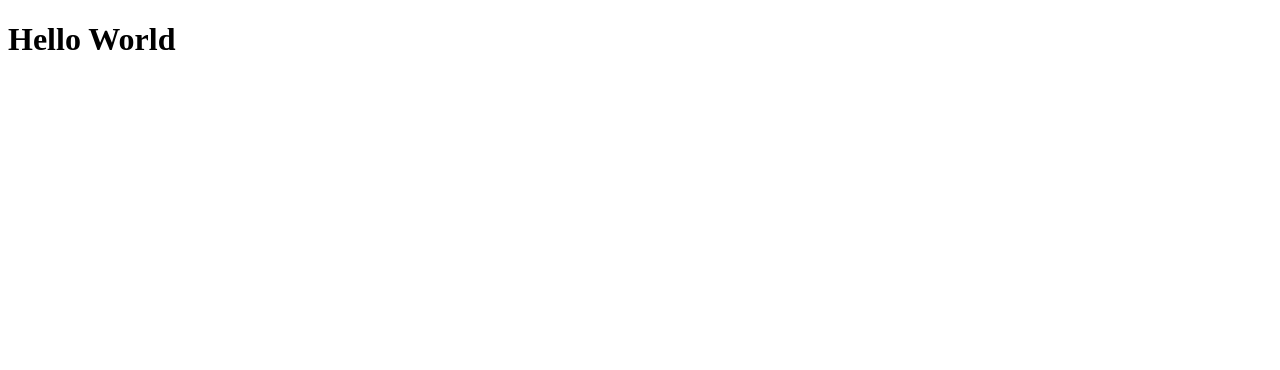
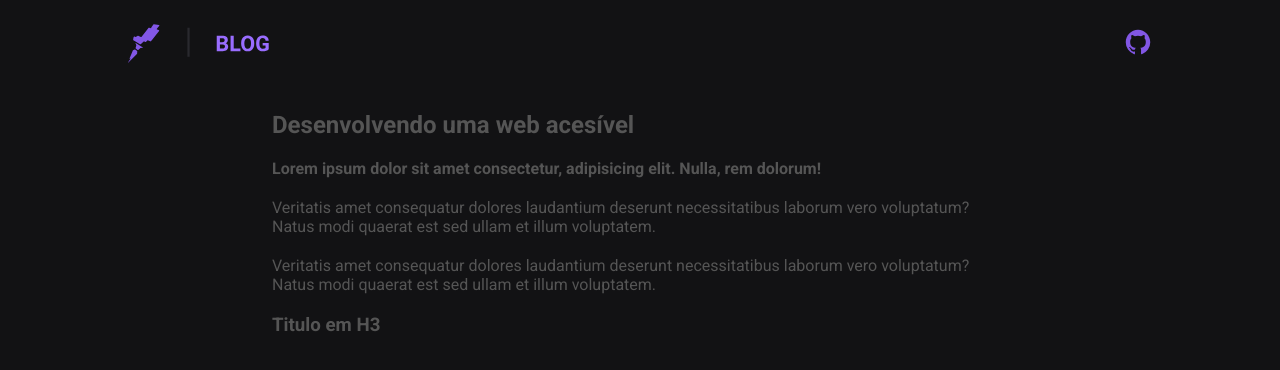
Before and after one commit to gabrielcomputacao/React_Acessibilidade, a Next.js app in the folder curso-a11y/: page / in a window 1280 px wide. Shown: the top 370 px of the page. Built offline with nearby package versions, Linux system fonts and the light colour scheme.

Commit message:
feat: creating Home page

```diff
--- a/curso-a11y/src/pages/_document.tsx
+++ b/curso-a11y/src/pages/_document.tsx
@@ -3,7 +3,18 @@ import { Html, Head, Main, NextScript } from "next/document";
 export default function Document() {
   return (
     <Html lang="en">
-      <Head />
+      <Head>
+        <link rel="preconnect" href="https://fonts.googleapis.com" />
+        <link
+          rel="preconnect"
+          href="https://fonts.gstatic.com"
+          crossOrigin=""
+        />
+        <link
+          href="https://fonts.googleapis.com/css2?family=Roboto:wght@400;700&display=swap"
+          rel="stylesheet"
+        />
+      </Head>
       <body>
         <Main />
         <NextScript />
--- a/curso-a11y/src/pages/index.tsx
+++ b/curso-a11y/src/pages/index.tsx
@@ -1,3 +1,54 @@
+import Image from "next/image";
+
+import LogoImg from "@/assets/rocket.svg";
+
+import styles from "../styles/Home.module.css";
+
 export default function Home() {
-  return <h1>Hello World</h1>;
+  return (
+    <div>
+      <div className={styles.header}>
+        <Image width={286 / 2} src={LogoImg} alt="logo github" />
+
+        <div className={styles.nav}>
+          <a href="">
+            <svg
+              stroke="currentColor"
+              fill="currentColor"
+              stroke-width="0"
+              viewBox="0 0 512 512"
+              height="28"
+              width="28"
+              xmlns="http://www.w3.org/2000/svg"
+            >
+              <path
+                d="M256 32C132.3 32 32 134.9 32 261.7a229.3 229.3 0 0 0 153.2 217.9c1.4.3 2.6.4 3.8.4 8.3 0 11.5-6.1 11.5-11.4l-.3-39.1c-8.4 1.9-15.9 2.7-22.6 2.7-43.1 0-52.9-33.5-52.9-33.5-10.2-26.5-24.9-33.6-24.9-33.6-19.5-13.7-.1-14.1 1.4-14.1h.1c22.5 2 34.3 23.8 34.3 23.8 11.2 19.6 26.2 25.1 39.6 25.1a63 63 0 0 0 25.6-6c2-14.8 7.8-24.9 14.2-30.7-49.7-5.8-102-25.5-102-113.5 0-25.1 8.7-45.6 23-61.6a84.6 84.6 0 0 1 2.2-60.8s1.6-.5 5-.5c8.1 0 26.4 3.1 56.6 24.1a209.8 209.8 0 0 1 112.2 0c30.2-21 48.5-24.1 56.6-24.1 3.4 0 5 .5 5 .5a84.6 84.6 0 0 1 2.2 60.8 90.3 90.3 0 0 1 23 61.6c0 88.2-52.4 107.6-102.3 113.3 8 7.1 15.2 21.1 15.2 42.5 0 30.7-.3 55.5-.3 63 0 5.4 3.1 11.5 11.4 11.5 1.2 0 2.6-.1 4-.4A229.2 229.2 0 0 0 480 261.7C480 134.9 379.7 32 256 32z"
+                stroke="none"
+              />
+            </svg>
+          </a>
+        </div>
+      </div>
+      <div className={styles.content}>
+        <h2>Desenvolvendo uma web acesível</h2>
+        <h4>
+          Lorem ipsum dolor sit amet consectetur, adipisicing elit. Nulla, rem
+          dolorum!
+        </h4>
+
+        <p>
+          Veritatis amet consequatur dolores laudantium deserunt necessitatibus
+          laborum vero voluptatum? Natus modi quaerat est sed ullam et illum
+          voluptatem.
+        </p>
+        <p>
+          Veritatis amet consequatur dolores laudantium deserunt necessitatibus
+          laborum vero voluptatum? Natus modi quaerat est sed ullam et illum
+          voluptatem.
+        </p>
+
+        <h3>Titulo em H3</h3>
+      </div>
+    </div>
+  );
 }
--- /dev/null
+++ b/curso-a11y/src/styles/Home.module.css
@@ -0,0 +1,32 @@
+.header {
+
+    display: flex;
+    align-items: center;
+    justify-content: space-between;
+    max-width: 1064px;
+    width: 100%;
+    margin: 0 auto;
+    padding: 24px 20px;
+
+
+}
+
+.nav a {
+    color: #8257e5;
+}
+
+.content {
+    color: #555;
+    max-width: 776px;
+    width: 100%;
+    margin: 0 auto;
+    padding: 24px 20px;
+}
+
+.content h2 {
+    margin-bottom: 20px;
+}
+
+.content p {
+    margin: 20px 0;
+}
--- a/curso-a11y/src/styles/globals.css
+++ b/curso-a11y/src/styles/globals.css
@@ -0,0 +1,18 @@
+* {
+    margin: 0;
+    padding: 0;
+    border: 'none';
+    box-sizing: border-box;
+}
+
+body,
+input,
+button,
+textarea,
+select {
+    font-family: Roboto, sans-serif;
+}
+
+body {
+    background-color: #121214;
+}
```
Also changed, not shown: curso-a11y/src/assets/logo.svg (added), curso-a11y/src/assets/rocket.svg (added).
